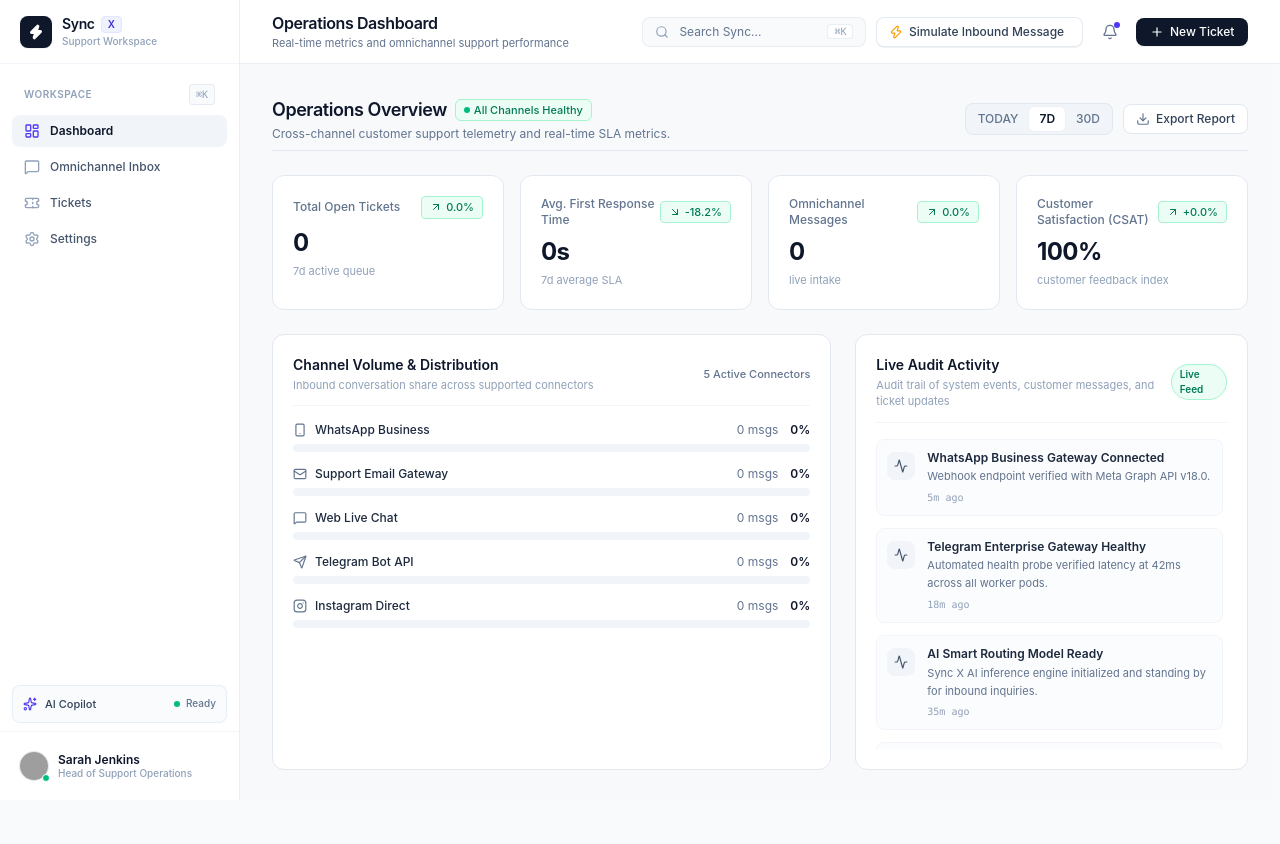
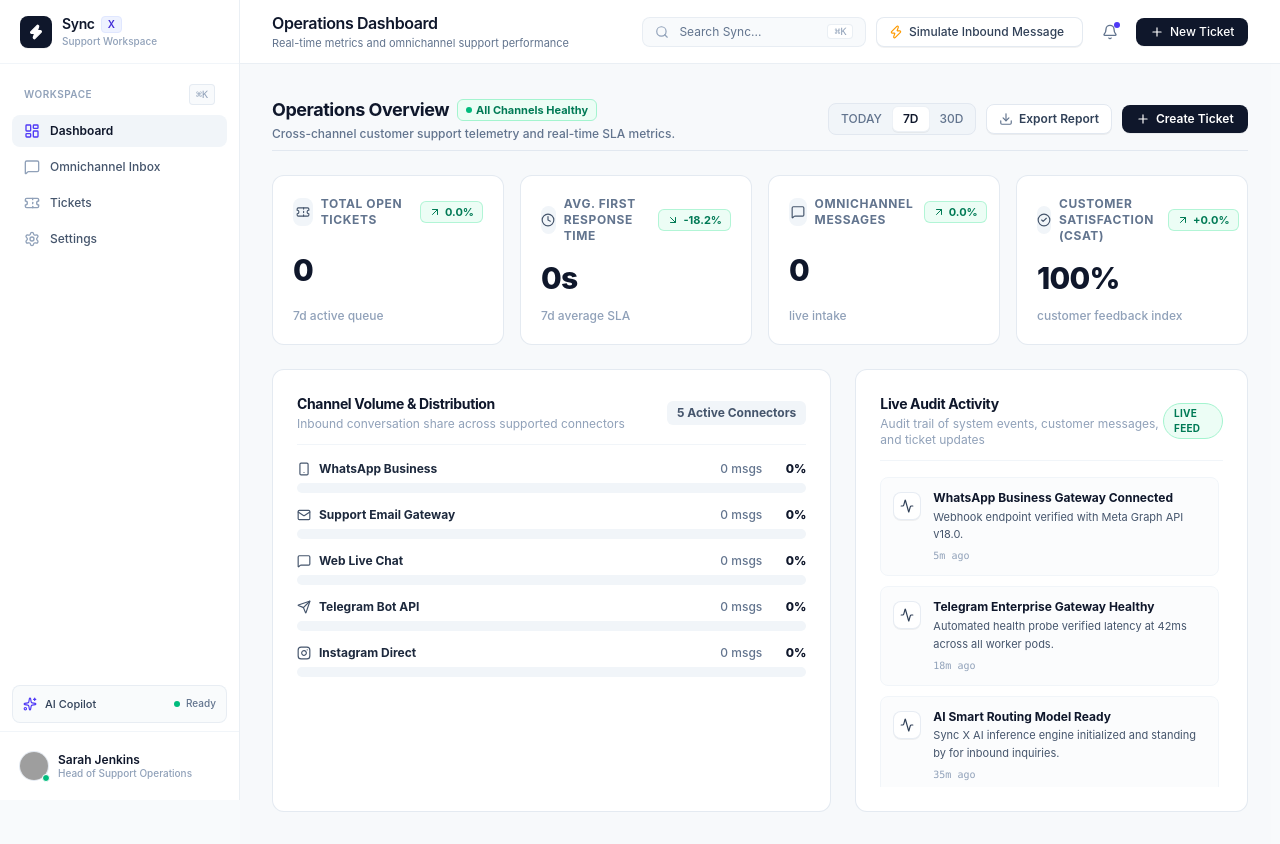
Before and after one commit to syncxomnichannel-star/syncx, a React (Vite) app: page / in a window 1280 px wide. Before the commit the page ends 802 px from the top, so only its background shows below. Built offline with nearby package versions, Linux system fonts and the light colour scheme; grey boxes are pictures that could not be loaded.

Commit message:
feat(ui): add basic hover effects, clean and bold dashboard cards, and magnetic button effect on all CTAs

```diff
--- a/src/App.tsx
+++ b/src/App.tsx
@@ -8,6 +8,7 @@ import { SettingsView } from './components/SettingsView';
 import { Sidebar } from './components/Sidebar';
 import { TicketsView } from './components/TicketsView';
 import { ToastContainer } from './components/ToastContainer';
+import { MagneticButton } from './components/MagneticButton';
 import { CustomizationProvider, useCustomization } from './context/CustomizationContext';
 import { NavTabId } from './types';
 import { Check } from 'lucide-react';
@@ -63,13 +64,14 @@ const MainLayout: React.FC = () => {
           <span className="text-xs text-slate-300 hidden sm:inline">
             Click on any title or text to edit in-place.
           </span>
-          <button
+          <MagneticButton
+            strength={0.22}
             onClick={toggleEditMode}
             className="px-3 py-1 bg-amber-500 hover:bg-amber-400 text-slate-950 font-extrabold text-xs rounded-xl shadow-xs transition-all cursor-pointer flex items-center gap-1"
           >
             <Check className="w-3.5 h-3.5" />
             <span>Finish Editing</span>
-          </button>
+          </MagneticButton>
         </div>
       )}
 
--- a/src/components/CreateTicketModal.tsx
+++ b/src/components/CreateTicketModal.tsx
@@ -443,7 +443,8 @@ export const CreateTicketModal: React.FC<CreateTicketModalProps> = ({ isOpen, on
                     {resendCountdown > 0 ? `Resend code in ${resendCountdown}s` : 'Resend Code'}
                   </button>
 
-                  <button
+                  <MagneticButton
+                    strength={0.22}
                     type="button"
                     disabled={isVerifyingOtp || otpDigits.join('').length < 6}
                     onClick={handleVerifyOtp}
@@ -460,7 +461,7 @@ export const CreateTicketModal: React.FC<CreateTicketModalProps> = ({ isOpen, on
                         <span>Verify Code</span>
                       </>
                     )}
-                  </button>
+                  </MagneticButton>
                 </div>
               </div>
             )}
--- a/src/components/DashboardView.tsx
+++ b/src/components/DashboardView.tsx
@@ -3,13 +3,18 @@ import {
   Activity,
   ArrowDownRight,
   ArrowUpRight,
+  CheckCircle2,
+  Clock,
+  Download,
   Mail,
   MessageSquare,
+  Plus,
   Send,
   Smartphone,
-  Download
+  Ticket as TicketIcon
 } from 'lucide-react';
 import { InstagramIcon } from './icons/InstagramIcon';
+import { MagneticButton } from './MagneticButton';
 import { useCustomization } from '../context/CustomizationContext';
 import { ChannelType, MetricCardData, NavTabId } from '../types';
 
@@ -18,25 +23,45 @@ interface DashboardViewProps {
   onNavigateTab?: (tab: NavTabId) => void;
 }
 
+const getMetricIcon = (id: string) => {
+  switch (id) {
+    case 'metric-tickets':
+      return TicketIcon;
+    case 'metric-frt':
+      return Clock;
+    case 'metric-messages':
+      return MessageSquare;
+    case 'metric-csat':
+      return CheckCircle2;
+    default:
+      return Activity;
+  }
+};
+
 /**
- * Standard, simple KPI card:
- * Solid background, clean borders, no shadows, no blur, no hover animation.
+ * Clean & Bold KPI Card with a basic, crisp hover effect.
  */
 const KpiCard: React.FC<{ metric: MetricCardData }> = ({ metric }) => {
   const isDownward = metric.change.startsWith('-');
   const TrendIcon = isDownward ? ArrowDownRight : ArrowUpRight;
+  const MetricIcon = getMetricIcon(metric.id);
 
   return (
-    <div className="bg-white border border-slate-200 rounded-xl p-5">
-      <div className="flex items-center justify-between mb-2">
-        <span className="text-xs font-medium text-slate-500">
-          {metric.title}
-        </span>
+    <div className="bg-white border border-slate-200/90 rounded-xl p-5 flex flex-col justify-between transition-all duration-200 ease-out hover:-translate-y-0.5 hover:border-slate-300 hover:shadow-xs group cursor-default">
+      <div className="flex items-center justify-between mb-3">
+        <div className="flex items-center space-x-2">
+          <div className="w-7 h-7 rounded-lg bg-slate-100 text-slate-600 flex items-center justify-center group-hover:bg-slate-200/80 transition-colors">
+            <MetricIcon className="w-3.5 h-3.5" />
+          </div>
+          <span className="text-xs font-bold text-slate-500 uppercase tracking-wider">
+            {metric.title}
+          </span>
+        </div>
         <span
-          className={`inline-flex items-center gap-1 text-[11px] font-medium px-2 py-0.5 rounded border ${
+          className={`inline-flex items-center gap-1 text-[11px] font-bold px-2 py-0.5 rounded-md border ${
             metric.isPositive
-              ? 'bg-emerald-50 text-emerald-700 border-emerald-200'
-              : 'bg-amber-50 text-amber-700 border-amber-200'
+              ? 'bg-emerald-50 text-emerald-700 border-emerald-200/80'
+              : 'bg-amber-50 text-amber-700 border-amber-200/80'
           }`}
         >
           <TrendIcon className="w-3 h-3" />
@@ -44,13 +69,13 @@ const KpiCard: React.FC<{ metric: MetricCardData }> = ({ metric }) => {
         </span>
       </div>
 
-      <div className="flex items-baseline justify-between">
-        <p className="text-2xl font-bold tracking-tight text-slate-900">
+      <div className="my-1">
+        <p className="text-3xl font-extrabold tracking-tight text-slate-900">
           {metric.value}
         </p>
       </div>
 
-      <p className="text-[11px] text-slate-400 mt-1 font-normal">
+      <p className="text-xs font-medium text-slate-400 mt-2">
         {metric.period}
       </p>
     </div>
@@ -91,15 +116,15 @@ export const DashboardView: React.FC<DashboardViewProps> = ({
       <div className="flex flex-col sm:flex-row sm:items-center justify-between gap-4 pb-2 border-b border-slate-200">
         <div>
           <div className="flex items-center space-x-2">
-            <h3 className="text-lg font-semibold tracking-tight text-slate-900">
+            <h3 className="text-lg font-bold tracking-tight text-slate-900">
               Operations Overview
             </h3>
-            <span className="inline-flex items-center gap-1 text-[11px] font-medium text-emerald-700 bg-emerald-50 px-2 py-0.5 rounded-md border border-emerald-200">
+            <span className="inline-flex items-center gap-1 text-[11px] font-bold text-emerald-700 bg-emerald-50 px-2 py-0.5 rounded-md border border-emerald-200">
               <span className="w-1.5 h-1.5 rounded-full bg-emerald-500" />
               <span>All Channels Healthy</span>
             </span>
           </div>
-          <p className="text-xs text-slate-500 mt-0.5">
+          <p className="text-xs font-medium text-slate-500 mt-0.5">
             Cross-channel customer support telemetry and real-time SLA metrics.
           </p>
         </div>
@@ -114,7 +139,7 @@ export const DashboardView: React.FC<DashboardViewProps> = ({
                 onClick={() => setTimeRange(tab)}
                 className={`px-2.5 py-1 rounded-md text-xs font-medium uppercase transition-colors cursor-pointer ${
                   timeRange === tab
-                    ? 'bg-white text-slate-900 font-semibold border border-slate-200/60'
+                    ? 'bg-white text-slate-900 font-semibold border border-slate-200/60 shadow-2xs'
                     : 'text-slate-500 hover:text-slate-800'
                 }`}
               >
@@ -123,19 +148,31 @@ export const DashboardView: React.FC<DashboardViewProps> = ({
             ))}
           </div>
 
-          {/* Export Report Action */}
-          <button
+          {/* Export Report Action (Magnetic Button) */}
+          <MagneticButton
+            strength={0.2}
             type="button"
             onClick={() => exportReport('json')}
-            className="flex items-center space-x-1.5 px-3 py-1.5 bg-white hover:bg-slate-50 border border-slate-200 text-slate-700 rounded-lg text-xs font-medium cursor-pointer"
+            className="flex items-center space-x-1.5 px-3 py-1.5 bg-white hover:bg-slate-50 border border-slate-200 text-slate-700 rounded-lg text-xs font-semibold shadow-2xs transition-colors"
           >
             <Download className="w-3.5 h-3.5 text-slate-500" />
             <span>Export Report</span>
-          </button>
+          </MagneticButton>
+
+          {/* Create Ticket Primary CTA (Magnetic Button) */}
+          <MagneticButton
+            strength={0.25}
+            type="button"
+            onClick={onOpenNewTicket}
+            className="flex items-center space-x-1.5 px-3.5 py-1.5 bg-slate-900 hover:bg-slate-800 text-white rounded-lg text-xs font-semibold shadow-2xs transition-colors"
+          >
+            <Plus className="w-3.5 h-3.5" />
+            <span>Create Ticket</span>
+          </MagneticButton>
         </div>
       </div>
 
-      {/* 4 Operations KPI Cards: Basic, Normal, No Shadows, No Blur */}
+      {/* 4 Operations KPI Cards: Clean, Bold & Basic Hover Effect */}
       <div className="grid grid-cols-1 sm:grid-cols-2 lg:grid-cols-4 gap-4">
         {metrics.map(metric => (
           <KpiCard key={metric.id} metric={metric} />
@@ -144,18 +181,18 @@ export const DashboardView: React.FC<DashboardViewProps> = ({
 
       {/* Two Column Layout: Channel Breakdown & Activity Feed */}
       <div className="grid grid-cols-1 lg:grid-cols-12 gap-6">
-        {/* Channel Volume Breakdown (7 cols): Basic Normal Card */}
-        <div className="lg:col-span-7 bg-white border border-slate-200 rounded-xl p-5 space-y-4">
+        {/* Channel Volume Breakdown (7 cols): Clean, Bold Card with Hover */}
+        <div className="lg:col-span-7 bg-white border border-slate-200/90 rounded-xl p-5 sm:p-6 space-y-4 transition-all duration-200 ease-out hover:-translate-y-0.5 hover:border-slate-300 hover:shadow-xs">
           <div className="flex items-center justify-between pb-3 border-b border-slate-100">
             <div>
-              <h4 className="text-sm font-semibold text-slate-900">
+              <h4 className="text-sm font-bold tracking-tight text-slate-900">
                 Channel Volume & Distribution
               </h4>
-              <p className="text-[11px] text-slate-400 mt-0.5">
+              <p className="text-xs text-slate-400 mt-0.5 font-normal">
                 Inbound conversation share across supported connectors
               </p>
             </div>
-            <span className="text-[11px] font-medium text-slate-500">
+            <span className="text-xs font-bold text-slate-600 bg-slate-100 px-2.5 py-1 rounded-md">
               5 Active Connectors
             </span>
           </div>
@@ -165,20 +202,20 @@ export const DashboardView: React.FC<DashboardViewProps> = ({
               const Icon = getChannelIcon(chan.type || (chan.name as ChannelType));
 
               return (
-                <div key={chan.id || chan.name} className="space-y-1.5">
+                <div key={chan.id || chan.name} className="space-y-1.5 group/item">
                   <div className="flex items-center justify-between text-xs">
                     <div className="flex items-center space-x-2">
-                      <Icon className="w-3.5 h-3.5 text-slate-500" />
-                      <span className="font-medium text-slate-800">{chan.name}</span>
+                      <Icon className="w-3.5 h-3.5 text-slate-600" />
+                      <span className="font-bold text-slate-800">{chan.name}</span>
                     </div>
                     <div className="flex items-center space-x-3 text-slate-500">
-                      <span>{chan.count}</span>
-                      <span className="font-semibold text-slate-900">{chan.percent}%</span>
+                      <span className="font-medium">{chan.count}</span>
+                      <span className="font-extrabold text-slate-900 min-w-8 text-right">{chan.percent}%</span>
                     </div>
                   </div>
-                  <div className="w-full bg-slate-100 h-2 rounded-full overflow-hidden">
+                  <div className="w-full bg-slate-100 h-2.5 rounded-full overflow-hidden">
                     <div
-                      className="bg-indigo-600 h-full rounded-full"
+                      className="bg-indigo-600 h-full rounded-full transition-all duration-500"
                       style={{ width: `${chan.percent}%` }}
                     />
                   </div>
@@ -188,36 +225,36 @@ export const DashboardView: React.FC<DashboardViewProps> = ({
           </div>
         </div>
 
-        {/* Live Operational Activity Timeline (5 cols): Basic Normal Card */}
-        <div className="lg:col-span-5 bg-white border border-slate-200 rounded-xl p-5 space-y-4">
+        {/* Live Operational Activity Timeline (5 cols): Clean, Bold Card with Hover */}
+        <div className="lg:col-span-5 bg-white border border-slate-200/90 rounded-xl p-5 sm:p-6 space-y-4 transition-all duration-200 ease-out hover:-translate-y-0.5 hover:border-slate-300 hover:shadow-xs">
           <div className="flex items-center justify-between pb-3 border-b border-slate-100">
             <div>
-              <h4 className="text-sm font-semibold text-slate-900">
+              <h4 className="text-sm font-bold tracking-tight text-slate-900">
                 Live Audit Activity
               </h4>
-              <p className="text-[11px] text-slate-400 mt-0.5">
+              <p className="text-xs text-slate-400 mt-0.5 font-normal">
                 Audit trail of system events, customer messages, and ticket updates
               </p>
             </div>
-            <span className="text-[10px] font-semibold text-emerald-700 bg-emerald-50 px-2 py-0.5 rounded-full border border-emerald-200">
+            <span className="text-[10px] font-bold text-emerald-700 bg-emerald-50 px-2.5 py-0.5 rounded-full border border-emerald-200 uppercase tracking-wide">
               Live Feed
             </span>
           </div>
 
-          <div className="space-y-3 overflow-y-auto max-h-[310px] pr-1">
+          <div className="space-y-2.5 overflow-y-auto max-h-[310px] pr-1">
             {activities.slice(0, 6).map(act => (
               <div
                 key={act.id}
-                className="flex items-start space-x-3 p-2.5 rounded-lg border border-slate-100 bg-slate-50/50"
+                className="flex items-start space-x-3 p-3 rounded-lg border border-slate-100 bg-slate-50/60 hover:bg-slate-100/80 hover:border-slate-200 transition-all duration-150"
               >
-                <div className="w-7 h-7 rounded-lg bg-slate-100 text-slate-600 flex items-center justify-center flex-shrink-0 mt-0.5">
+                <div className="w-7 h-7 rounded-lg bg-white border border-slate-200/80 text-slate-700 flex items-center justify-center flex-shrink-0 mt-0.5 shadow-2xs">
                   <Activity className="w-3.5 h-3.5" />
                 </div>
                 <div className="flex-1 min-w-0">
-                  <p className="text-xs font-semibold text-slate-800 leading-snug truncate">
+                  <p className="text-xs font-bold text-slate-900 leading-snug truncate">
                     {act.title}
                   </p>
-                  <p className="text-[11px] text-slate-500 mt-0.5 line-clamp-2 leading-relaxed">
+                  <p className="text-[11px] text-slate-600 mt-0.5 line-clamp-2 leading-relaxed">
                     {act.description}
                   </p>
                   <span className="text-[10px] text-slate-400 font-mono mt-1 block">
--- a/src/components/SettingsView.tsx
+++ b/src/components/SettingsView.tsx
@@ -20,6 +20,7 @@ import {
   Users
 } from 'lucide-react';
 import { InstagramIcon } from './icons/InstagramIcon';
+import { MagneticButton } from './MagneticButton';
 import { useCustomization } from '../context/CustomizationContext';
 import { ChannelType } from '../types';
 
@@ -223,13 +224,14 @@ export const SettingsView: React.FC = () => {
             </div>
 
             <div className="flex justify-end">
-              <button
+              <MagneticButton
+                strength={0.22}
                 type="submit"
                 className="px-4 py-2 bg-slate-900 hover:bg-slate-800 text-white font-medium text-xs rounded-lg shadow-2xs transition-colors cursor-pointer flex items-center space-x-1.5"
               >
                 {isSaving ? <Check className="w-3.5 h-3.5 text-emerald-300" /> : <Save className="w-3.5 h-3.5" />}
                 <span>{isSaving ? 'Saved Changes' : 'Save Profile'}</span>
-              </button>
+              </MagneticButton>
             </div>
           </form>
 
@@ -453,13 +455,14 @@ export const SettingsView: React.FC = () => {
                 Integration keys for webhook gateways and backend services
               </p>
             </div>
-            <button
+            <MagneticButton
+              strength={0.22}
               type="button"
               onClick={handleGenerateKey}
-              className="px-3 py-1.5 bg-slate-900 hover:bg-slate-800 text-white rounded-lg text-xs font-medium shadow-2xs transition-colors cursor-pointer"
+              className="px-3 py-1.5 bg-slate-900 hover:bg-slate-800 text-white rounded-lg text-xs font-semibold shadow-2xs transition-colors cursor-pointer"
             >
               Generate Key
-            </button>
+            </MagneticButton>
           </div>
 
           <div className="space-y-3">
@@ -582,14 +585,15 @@ export const SettingsView: React.FC = () => {
           </div>
 
           <div className="pt-3 border-t border-slate-100 flex items-center justify-between">
-            <button
+            <MagneticButton
+              strength={0.22}
               type="button"
               onClick={() => exportReport('json')}
-              className="px-3.5 py-1.5 bg-slate-100 hover:bg-slate-200 text-slate-800 rounded-lg text-xs font-medium flex items-center space-x-1.5 cursor-pointer"
+              className="px-3.5 py-1.5 bg-slate-100 hover:bg-slate-200 text-slate-800 rounded-lg text-xs font-semibold flex items-center space-x-1.5 cursor-pointer shadow-2xs transition-colors"
             >
               <Download className="w-3.5 h-3.5" />
               <span>Export Report (JSON)</span>
-            </button>
+            </MagneticButton>
           </div>
         </div>
       )}
--- a/src/components/TicketsView.tsx
+++ b/src/components/TicketsView.tsx
@@ -432,13 +432,14 @@ export const TicketsView: React.FC<TicketsViewProps> = ({ onNewTicketClick }) =>
                     placeholder="Add internal note..."
                     className="flex-1 px-3 py-1.5 bg-slate-50 border border-slate-200 rounded-lg text-xs text-slate-800 placeholder-slate-400 focus:outline-none"
                   />
-                  <button
+                  <MagneticButton
+                    strength={0.2}
                     type="submit"
                     disabled={!newNoteText.trim()}
-                    className="px-3 py-1.5 bg-slate-900 hover:bg-slate-800 text-white rounded-lg text-xs font-medium disabled:opacity-40 cursor-pointer"
+                    className="px-3 py-1.5 bg-slate-900 hover:bg-slate-800 text-white rounded-lg text-xs font-medium disabled:opacity-40 cursor-pointer shadow-2xs"
                   >
                     Add
-                  </button>
+                  </MagneticButton>
                 </form>
               </div>
             </div>
@@ -453,13 +454,14 @@ export const TicketsView: React.FC<TicketsViewProps> = ({ onNewTicketClick }) =>
                 <Trash2 className="w-3.5 h-3.5" />
                 <span>Delete Ticket</span>
               </button>
-              <button
+              <MagneticButton
+                strength={0.2}
                 type="button"
                 onClick={() => setSelectedTicket(null)}
-                className="px-3.5 py-1.5 bg-slate-100 hover:bg-slate-200 text-slate-800 text-xs font-medium rounded-lg cursor-pointer"
+                className="px-3.5 py-1.5 bg-slate-100 hover:bg-slate-200 text-slate-800 text-xs font-semibold rounded-lg cursor-pointer"
               >
                 Done
-              </button>
+              </MagneticButton>
             </div>
           </div>
         </div>
```
